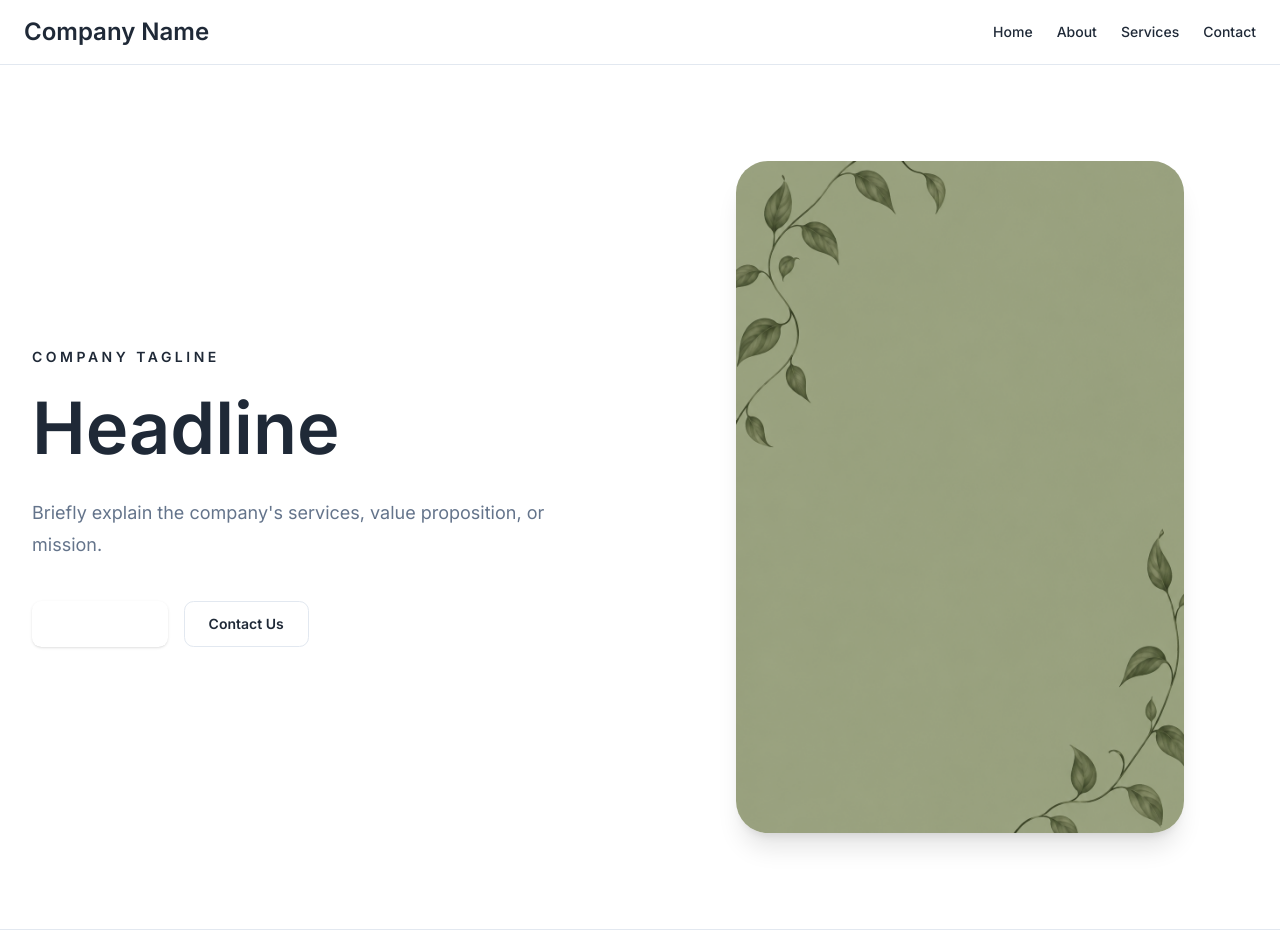
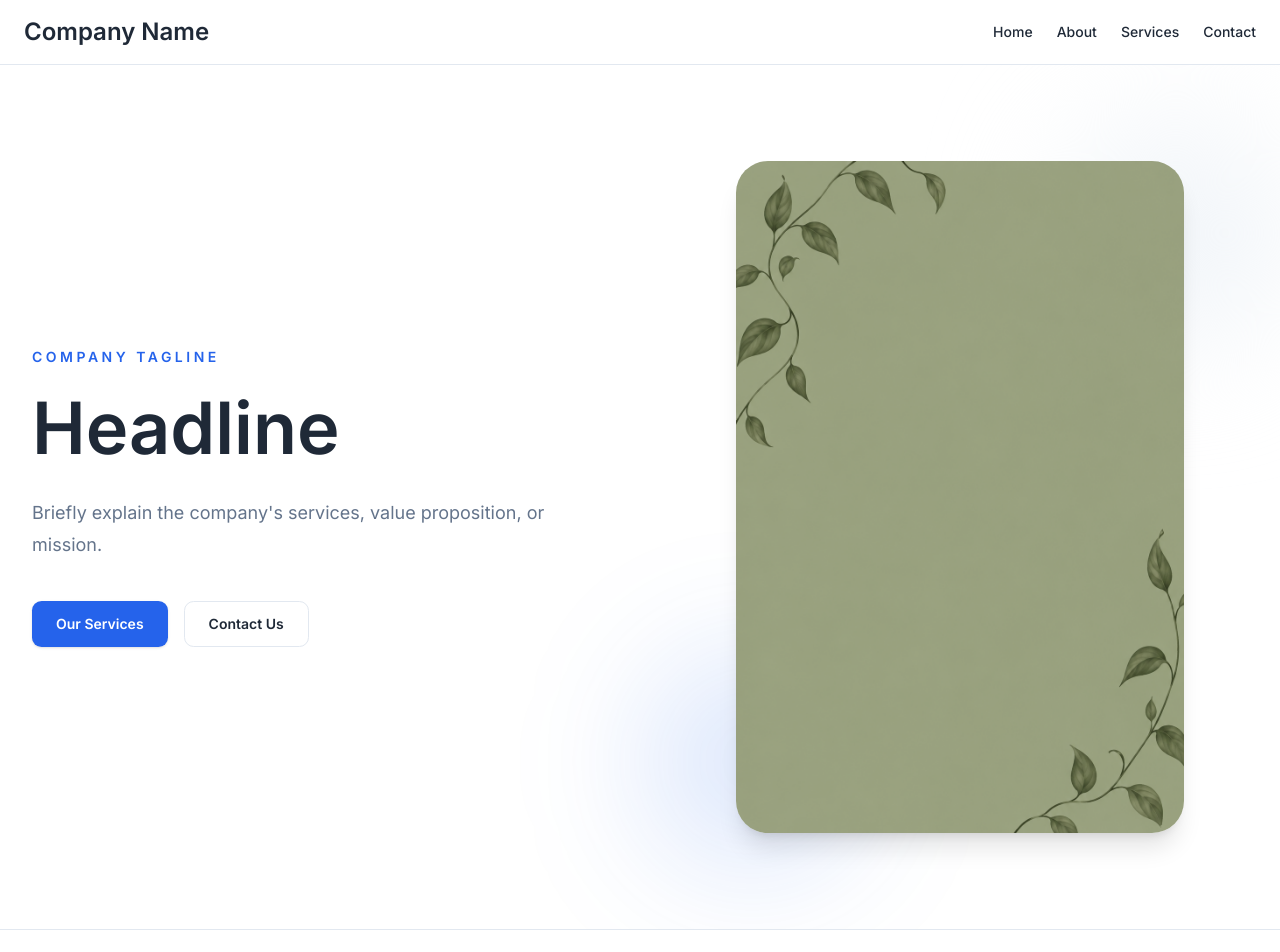
Before and after one commit to natsalinas/nextjs-client-template, a Next.js app: page / in a window 1280 px wide. Shown: the top 952 px of the page. Built offline with nearby package versions, Linux system fonts and the light colour scheme.

Commit message:
refactor: remove art-specific styling and copy from components/sections/Hero.tsx

```diff
--- a/components/sections/Hero.tsx
+++ b/components/sections/Hero.tsx
@@ -10,11 +10,11 @@ export function Hero() {
       <div className="mx-auto grid max-w-7xl items-center gap-12 lg:grid-cols-2 lg:gap-16">
         {/* Left Content */}
         <div>
-          <p className="text-sm font-semibold uppercase tracking-[0.25em] text-olive">
+          <p className="text-sm font-semibold uppercase tracking-[0.25em] text-primary">
             {hero.eyebrow}
           </p>
 
-          <h1 className="mt-4 font-heading text-5xl font-semibold leading-tight text-olive-dark sm:text-6xl lg:text-7xl">
+          <h1 className="mt-4 text-5xl font-semibold leading-tight text-foreground sm:text-6xl lg:text-7xl">
             {hero.title}
           </h1>
 
@@ -25,14 +25,14 @@ export function Hero() {
           <div className="mt-10 flex flex-col gap-4 sm:flex-row">
             <Link
               href={hero.primaryCta.href}
-              className="inline-flex items-center justify-center rounded-md px-6 py-3 text-sm font-semibold text-white shadow-sm transition-all duration-300 hover:-translate-y-0.5 hover:shadow-md focus-visible:outline-none focus-visible:ring-2 focus-visible:ring-ring focus-visible:ring-offset-2"
+              className="inline-flex items-center justify-center rounded-md bg-primary px-6 py-3 text-sm font-semibold text-primary-foreground shadow-sm transition-all duration-300 hover:-translate-y-0.5 hover:shadow-md focus-visible:outline-none focus-visible:ring-2 focus-visible:ring-ring focus-visible:ring-offset-2"
             >
               {hero.primaryCta.label}
             </Link>
 
             <Link
               href={hero.secondaryCta.href}
-              className="inline-flex items-center justify-center rounded-md border border-rose-dark px-6 py-3 text-sm font-semibold transition-all duration-300 hover:-translate-y-0.5 hover:text-white hover:shadow-md focus-visible:outline-none focus-visible:ring-2 focus-visible:ring-ring focus-visible:ring-offset-2"
+              className="inline-flex items-center justify-center rounded-md border border-border px-6 py-3 text-sm font-semibold text-foreground transition-all duration-300 hover:-translate-y-0.5 hover:bg-accent hover:shadow-md focus-visible:outline-none focus-visible:ring-2 focus-visible:ring-ring focus-visible:ring-offset-2"
             >
               {hero.secondaryCta.label}
             </Link>
@@ -43,12 +43,12 @@ export function Hero() {
         <div className="relative flex justify-center">
           <div
             aria-hidden="true"
-            className="absolute -bottom-10 -left-8 -z-10 h-56 w-56 rounded-full bg-rose/30 blur-3xl"
+            className="absolute -bottom-10 -left-8 -z-10 h-56 w-56 rounded-full bg-primary/15 blur-3xl"
           />
 
           <div
             aria-hidden="true"
-            className="absolute -right-10 -top-10 -z-10 h-56 w-56 rounded-full bg-olive/20 blur-3xl"
+            className="absolute -right-10 -top-10 -z-10 h-56 w-56 rounded-full bg-secondary blur-3xl"
           />
 
           <Image
```
